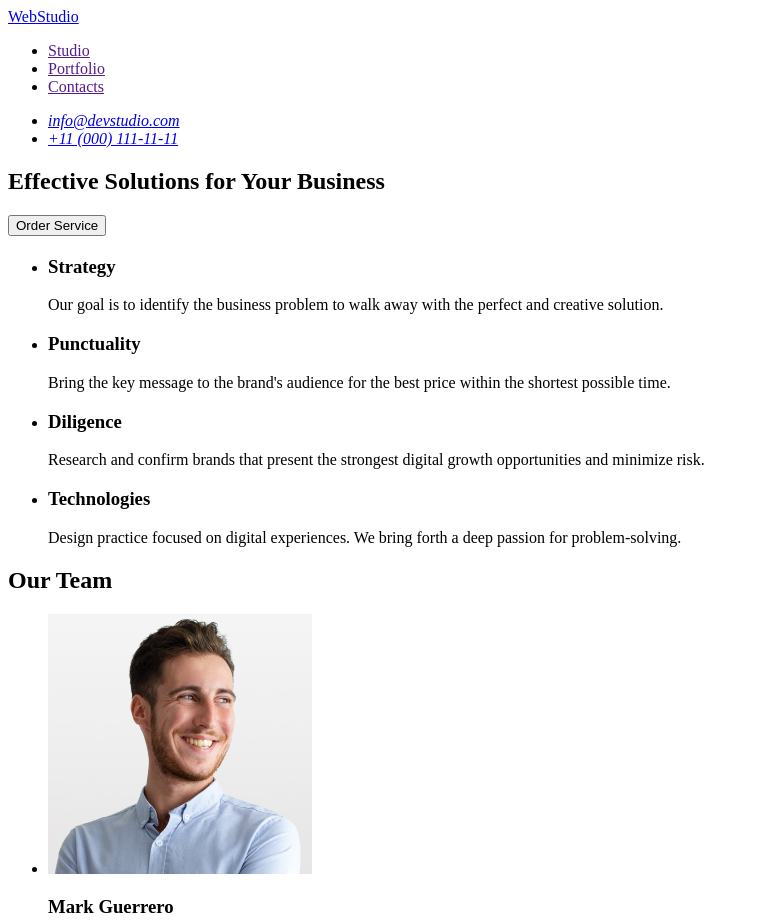
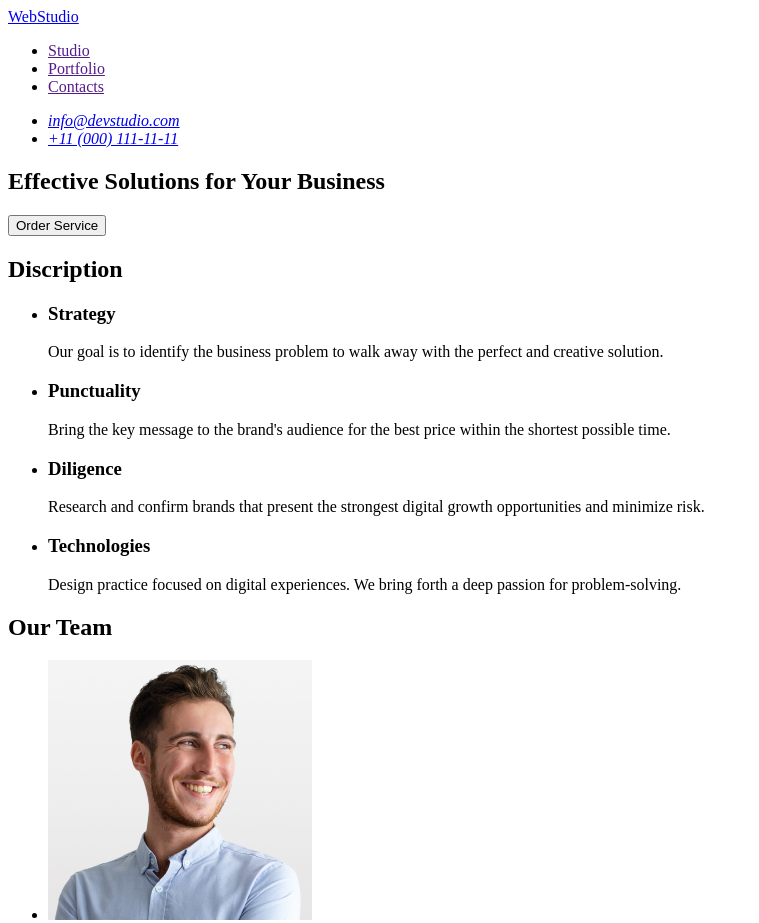
Before and after one commit to olnahaichuk/goit-markup-hw-01, a plain HTML site: page index.html in a window 1280 px wide. Shown: the top 923 px of the page, without its empty margins (0-759 px from the left). Drawn offline with Linux system fonts and the light colour scheme.

Commit message:
added h2

```diff
--- a/index.html
+++ b/index.html
@@ -29,7 +29,7 @@
             <button type="button">Order Service</button>
         </section>
         <section>
-            <h2></h2>
+            <h2>Discription</h2>
             <ul>
                 <li>
                     <h3>Strategy</h3>
```
